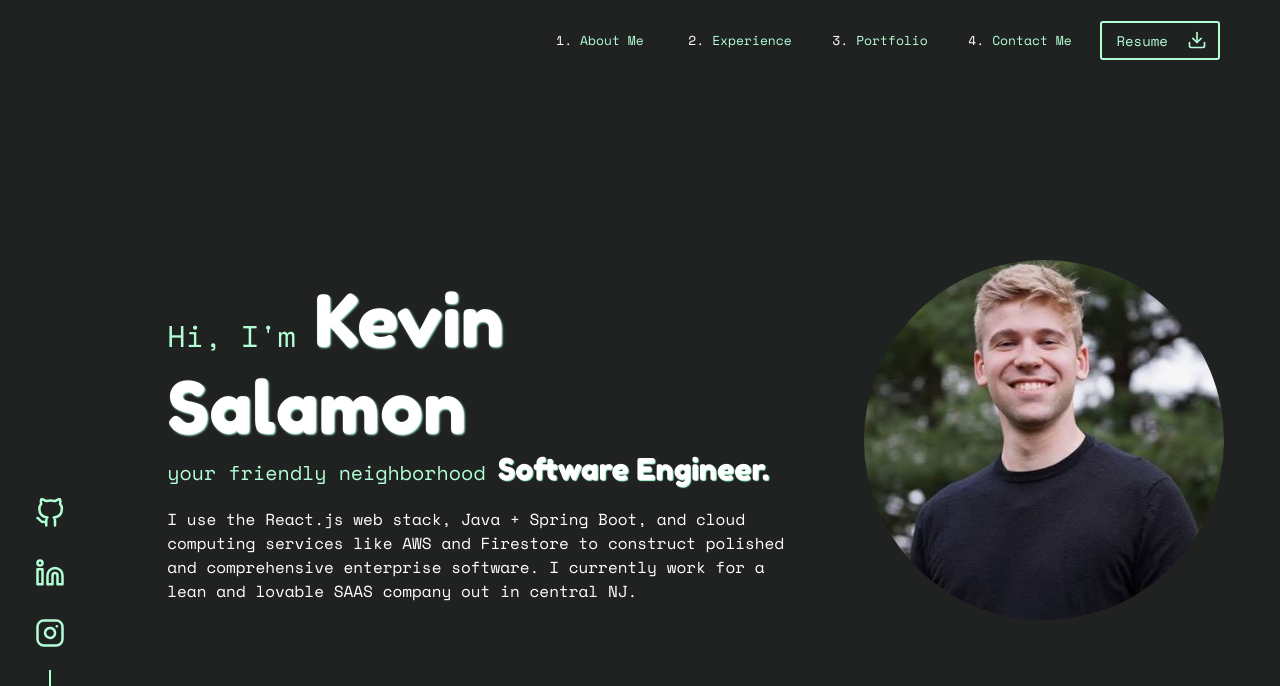
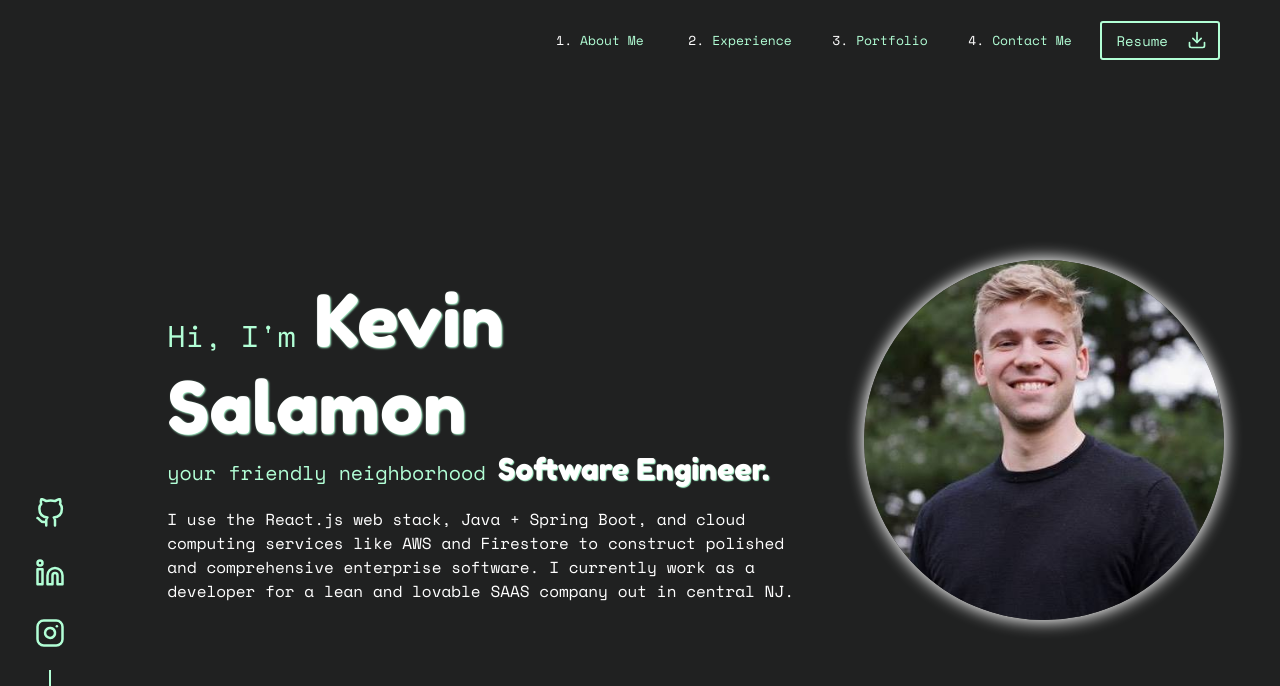
Before and after one commit to kevin-salamon/portfolio-site, a React (Create React App) app: page / in a window 1280 px wide. Shown: the top 686 px of the page. Built offline with nearby package versions, Linux system fonts and the light colour scheme; the HTML template or start-up script is replaced by a standard one.

Commit message:
changes to about page

```diff
--- a/src/components/About/About.js
+++ b/src/components/About/About.js
@@ -82,7 +82,6 @@ const StyledAbout = styled.div`
     .portrait-container {
         height: 100%;
         width: 40%;
-        // background-color: blue;
         display: flex;
         justify-content: center;
         align-items: center;
@@ -101,6 +100,7 @@ const StyledAbout = styled.div`
                 max-height: 100%;
                 object-fit: contain;
                 border-radius: 50%;
+                box-shadow: 0px 0px 16px 2px white;
             }
         }
     }
@@ -120,7 +120,7 @@ function About() {
                     <div className='description'>
                         <p>
                             I use the React.js web stack, Java + Spring Boot, and cloud computing services like AWS and Firestore to construct polished and comprehensive enterprise software.
-                            I currently work for a lean and lovable SAAS company out in central NJ.
+                            I currently work as a developer for a lean and lovable SAAS company out in central NJ.
                         </p>
                     </div>
                 </div>
```
